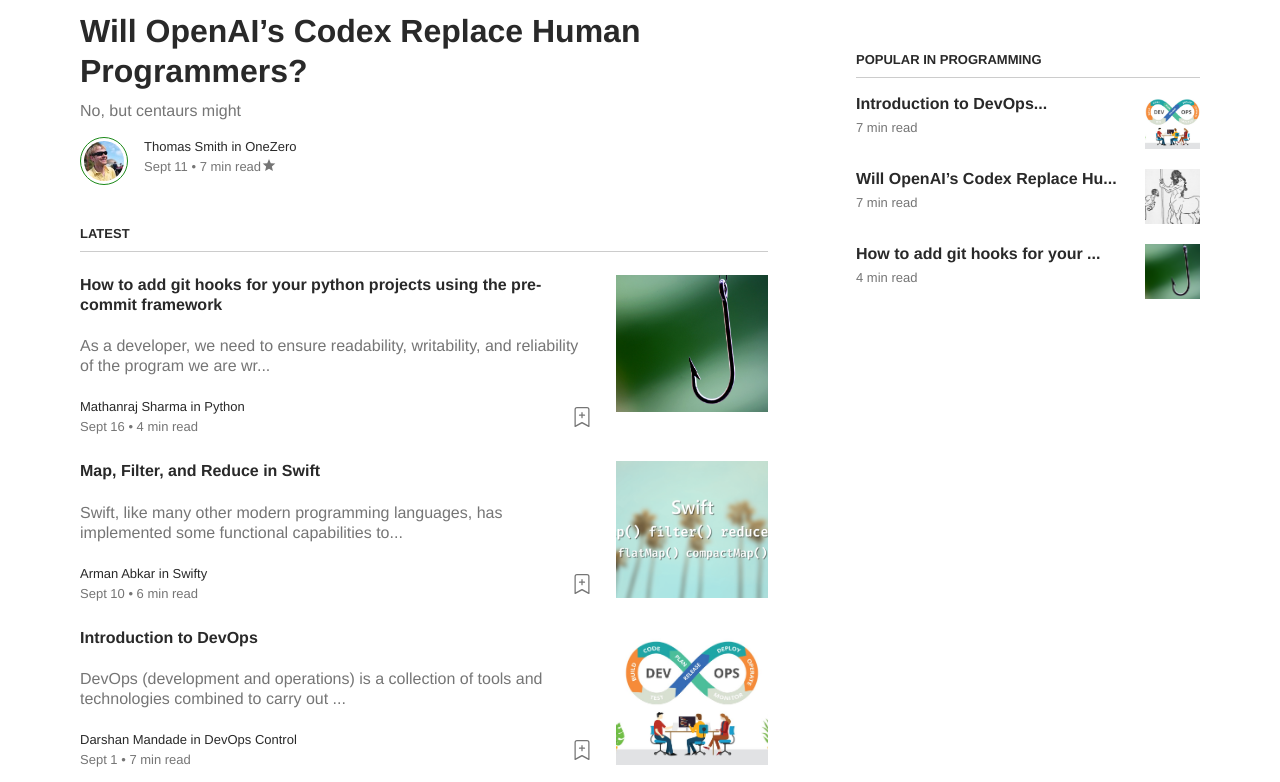
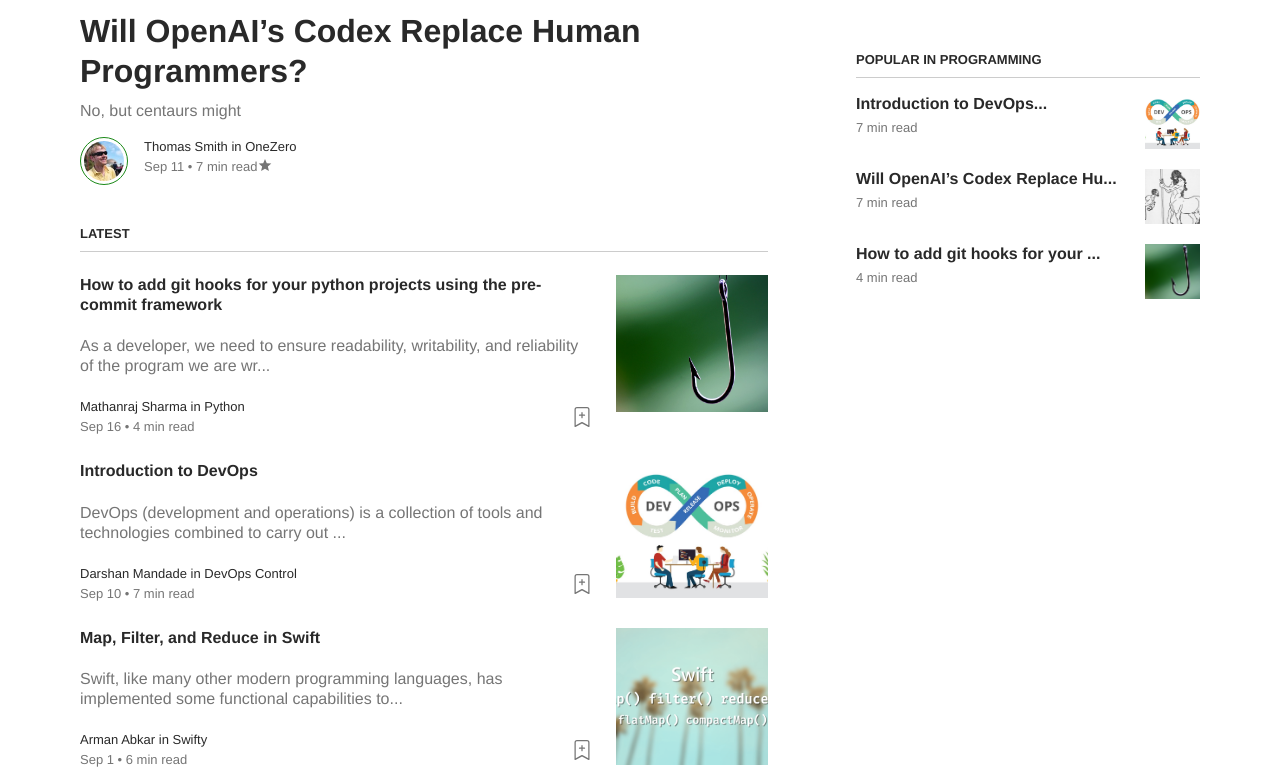
Before and after one commit to khorh/website-medium, a React (Create React App) app: page / in a window 1280 px wide. Shown: the part 517-1299 px from the top of the page. Built offline with nearby package versions, Linux system fonts and the light colour scheme.

Commit message:
added date functionality

```diff
--- a/src/App.jsx
+++ b/src/App.jsx
@@ -8,7 +8,7 @@
 const App = () => {
     const featuredArticle = articles.filter(article => article.featured);
 
-    const latestArticles = articles.filter(article => article.featured === false);
+    const latestArticles = articles.filter(article => article.featured === false).sort((a, b) => b.epochTimestamp - a.epochTimestamp);
 
     return (
         <div>
--- a/src/components/Molecules/ArticleFeatured/ArticleFeatured.jsx
+++ b/src/components/Molecules/ArticleFeatured/ArticleFeatured.jsx
@@ -8,6 +8,10 @@
     const {featuredArr} = props;
 
     const featuredContent = featuredArr.map(article => {
+        const date = new Date (article.epochTimestamp * 1000);
+
+        const monthDay = `${date.toLocaleString("default", {month: "short"})} ${date.getDate()}`;
+
         const membersArticle = article.membersOnlyContent ? <IconMembersOnlyContent /> : "";
 
         return (
@@ -22,7 +26,7 @@
                     <div className="featured-article__details--right">
                         <HyperlinkAuthorPublication author={article.author} publication={article.publication} />
                         <div className="featured-article__details--right--info">
-                            <PDateAndMinRead date={article.datePosted} minRead={article.minutesToRead} />
+                            <PDateAndMinRead date={monthDay} minRead={article.minutesToRead} />
                             {membersArticle}
                         </div>
                     </div>
--- a/src/components/Molecules/ArticlesLatest/ArticlesLatest.jsx
+++ b/src/components/Molecules/ArticlesLatest/ArticlesLatest.jsx
@@ -8,6 +8,9 @@
     const { latestArr } = props;
 
     const latestContent = latestArr.map(article => {
+        const date = new Date (article.epochTimestamp * 1000);
+        const monthDay = `${date.toLocaleString("default", {month: "short"})} ${date.getDate()}`;
+
         const trimmedLatestContent = article.content.substring(0, 100) + "...";
 
         return (
@@ -18,7 +21,7 @@
                     <div className="latest-article__left--info">
                         <div>
                             <HyperlinkAuthorPublication author={article.author} publication={article.publication} />
-                            <PDateAndMinRead date={article.datePosted} minRead={article.minutesToRead} />
+                            <PDateAndMinRead date={monthDay} minRead={article.minutesToRead} />
                         </div>
                         <IconBookmark />
                     </div>
--- a/src/components/Molecules/SidebarTopic/SidebarTopic.jsx
+++ b/src/components/Molecules/SidebarTopic/SidebarTopic.jsx
@@ -8,7 +8,7 @@
             <div className="sidebar__topic">
                 <H2TopicSideBar heading="Programming" />
                 <PTopicSideBar content="The good, the bad, the buggy." />
-                <ButtonSecondary label="Follow"/>
+                <ButtonSecondary label="Follow" />
                 <PTopicSideBar content="Follow to see more stories about Programming on your homepage and in your Medium Daily Digest" />
             </div>
         </>
--- a/src/data/articles.js
+++ b/src/data/articles.js
@@ -11,7 +11,7 @@
         avatar: avatar,
         author: "Thomas Smith",
         publication: "OneZero",
-        datePosted: "Sept 11",
+        epochTimestamp: 1631360985,
         minutesToRead: 7,
         membersOnlyContent: true,
         image: centaurs,
@@ -26,7 +26,7 @@
         avatar: "",
         author: "Mathanraj Sharma",
         publication: "Python",
-        datePosted: "Sept 16",
+        epochTimestamp: 1631792985,
         minutesToRead: 4,
         membersOnlyContent: false,
         image: hooks,
@@ -41,7 +41,7 @@
         avatar: "",
         author: "Arman Abkar",
         publication: "Swifty",
-        datePosted: "Sept 10",
+        epochTimestamp: 1630496985,
         minutesToRead: 6,
         membersOnlyContent: false,
         image: swift,
@@ -56,7 +56,7 @@
         avatar: "",
         author: "Darshan Mandade",
         publication: "DevOps Control",
-        datePosted: "Sept 1",
+        epochTimestamp: 1631274585,
         minutesToRead: 7,
         membersOnlyContent: false,
         image: devops,
```
